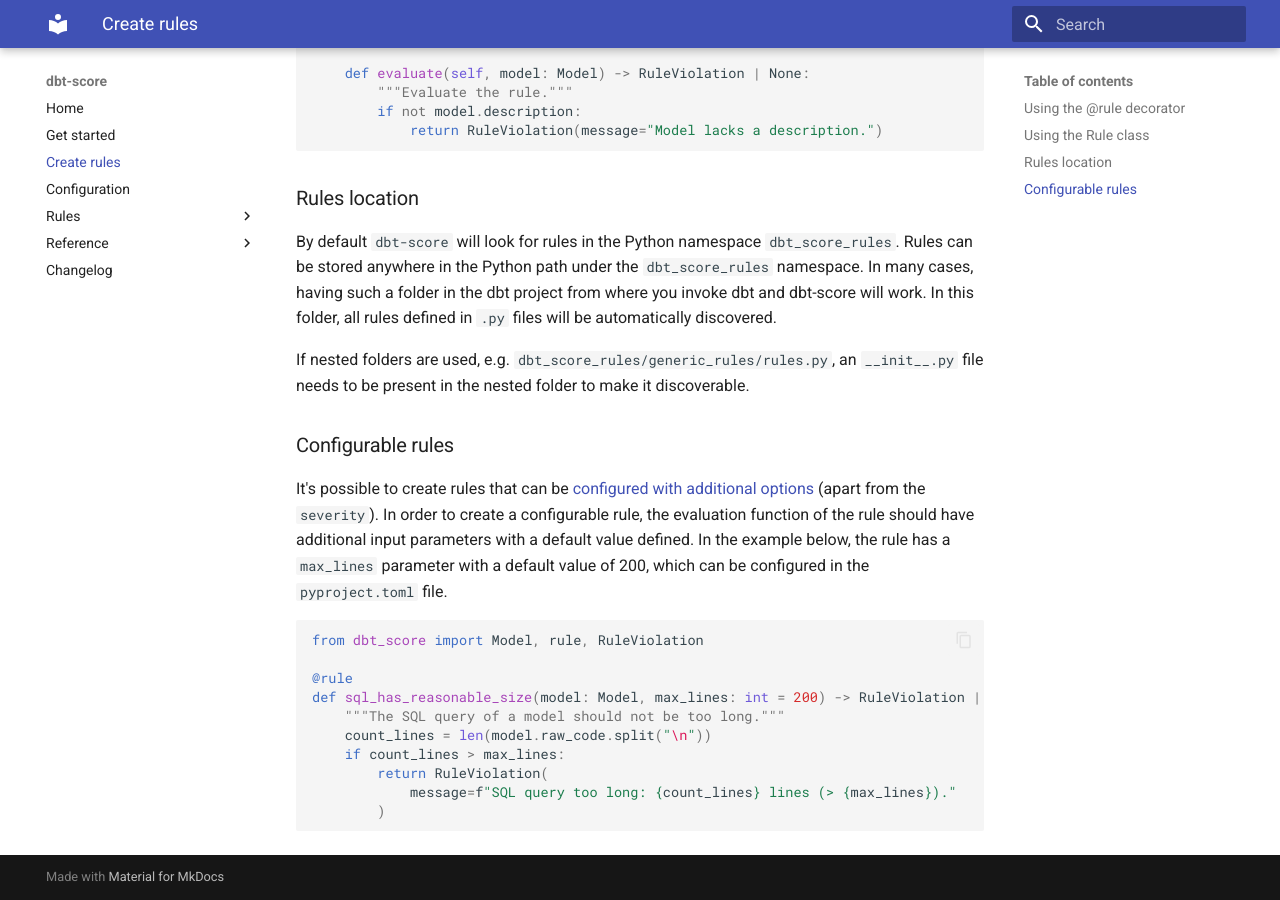
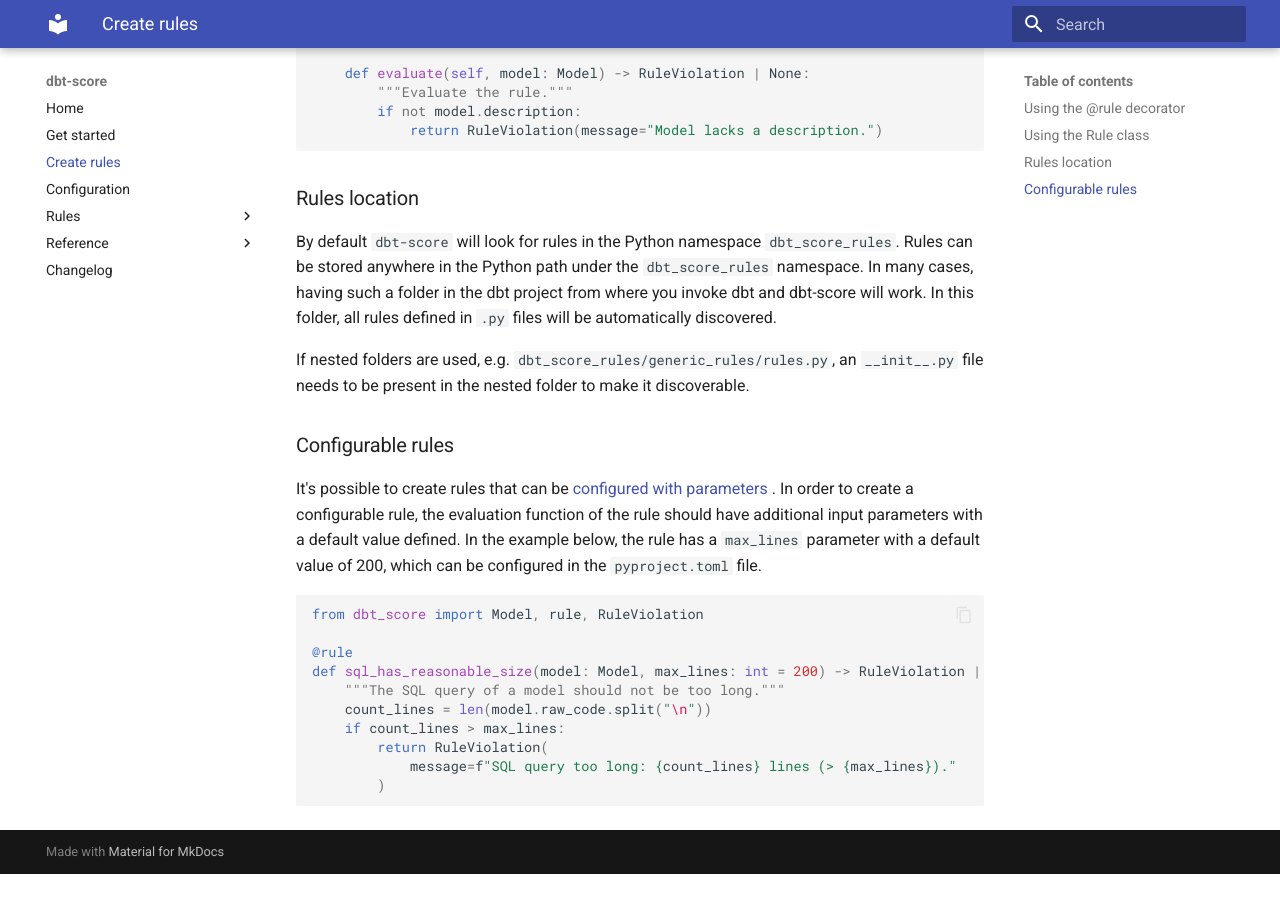
Before and after one commit to PicnicSupermarket/dbt-score, an MkDocs documentation site: the page built from docs/create_rules.md, in a window 1280 px wide and 900 px high, scrolled down 1145 px. Built offline with MkDocs 1.6.1 and Material for MkDocs 9.7.7, drawn with Linux system fonts in a browser that asks for light colours; after the commit the page ends 2019 px from its top, so only the background shows below that.

Commit message:
Update docs/create_rules.md
Co-authored-by: Matthieu Caneill <matthieucan@users.noreply.github.com>

```diff
--- a/docs/create_rules.md
+++ b/docs/create_rules.md
@@ -73,8 +73,8 @@
 ### Configurable rules
 
 It's possible to create rules that can be
-[configured with additional options](configuration.md/#tooldbt-scorerulesrule_namespacerule_name)
-(apart from the `severity`). In order to create a configurable rule, the
+[configured with parameters](configuration.md/#tooldbt-scorerulesrule_namespacerule_name)
+. In order to create a configurable rule, the
 evaluation function of the rule should have additional input parameters with a
 default value defined. In the example below, the rule has a `max_lines`
 parameter with a default value of 200, which can be configured in the
```
